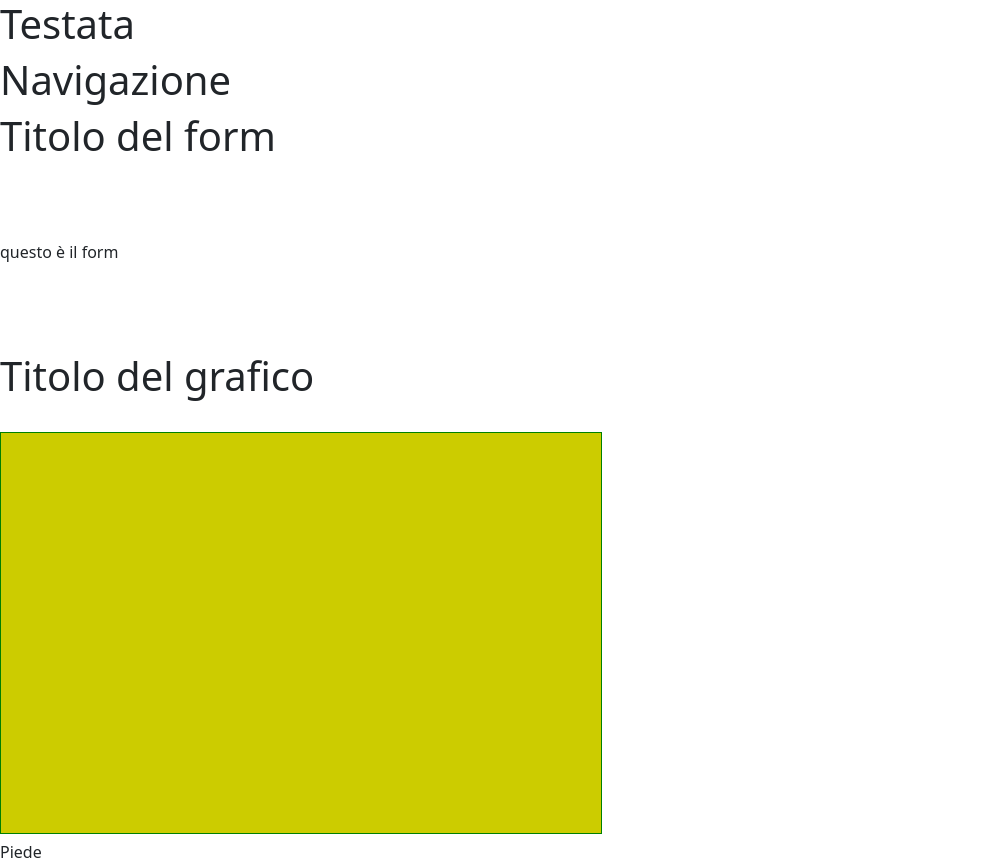
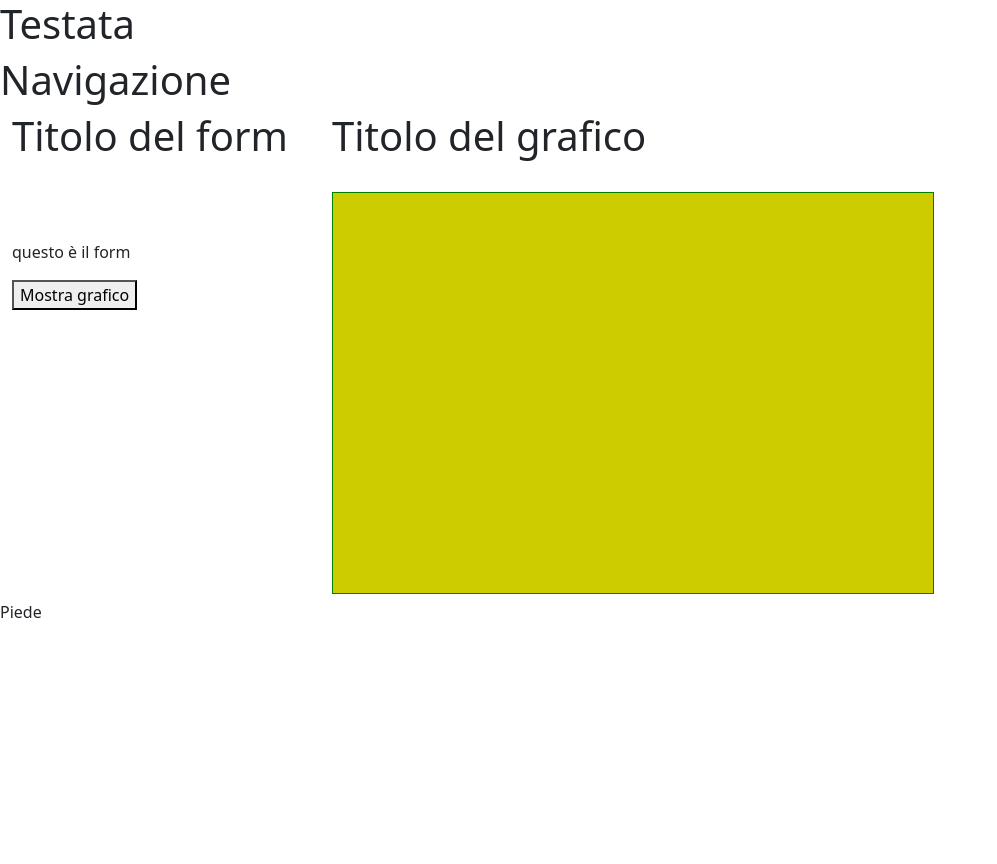
Before and after one commit to Alby2901/webapps1, a plain HTML site: page bilinice/index.html in a window 1280 px wide. Shown: the whole page, without its empty margins (0-997 px from the left). After the commit the page ends 800 px from the top, so only its background shows below. Drawn offline with nearby package versions, Linux system fonts and the light colour scheme.

Commit message:
20220205-02

```diff
--- a/bilinice/creagrafico.js
+++ b/bilinice/creagrafico.js
@@ -1,10 +1,12 @@
-function disGraf {
+function disGraf () {
 
     var T = [5, -2, 4, 3, 6, 8, 7, -4, -8, 7, 6]; //Dati
 
     var i, h;                         // indice e ?
     var step = (CNV.width / (T.length - 1)) - 10; //distanza tra i punti
     var pos = 0;                       // valore iniziale del punto
+
+    // alert("siamo arrivati qui!") ;
 
 
     var x0 = 10;                       // offset X per inizio del grafico
--- a/bilinice/index.html
+++ b/bilinice/index.html
@@ -19,14 +19,16 @@
     <nav id="navbar">
         <h1>Navigazione</h1>
     </nav>
-    <div id="container">
-        <aside>
+    <div id="container" class="container-fluid">
+        <div class="row">
+            <aside class="col-3">
                 <h1>Titolo del form</h1>
                 <br><br><br>
                 <p> questo è il form </p>
+                </p><button type="button" onclick="disGraf()">Mostra grafico</button></p>
                 <br><br><br>
             </aside>
-        <main id="maincontent">
+            <main id="maincontent" class="col-9">
                 <h1>Titolo del grafico</h1>
                 <br>
                 <canvas id="CNV" width="600" height="400" style="border:1px solid green;background:#cc0;">
@@ -34,6 +36,7 @@
                 <script src="creagrafico.js">
                 </script>
             </main>
+        </div>
     </div>
     <footer>
         Piede
```
Lines whose indentation alone changed are shown as unchanged.
